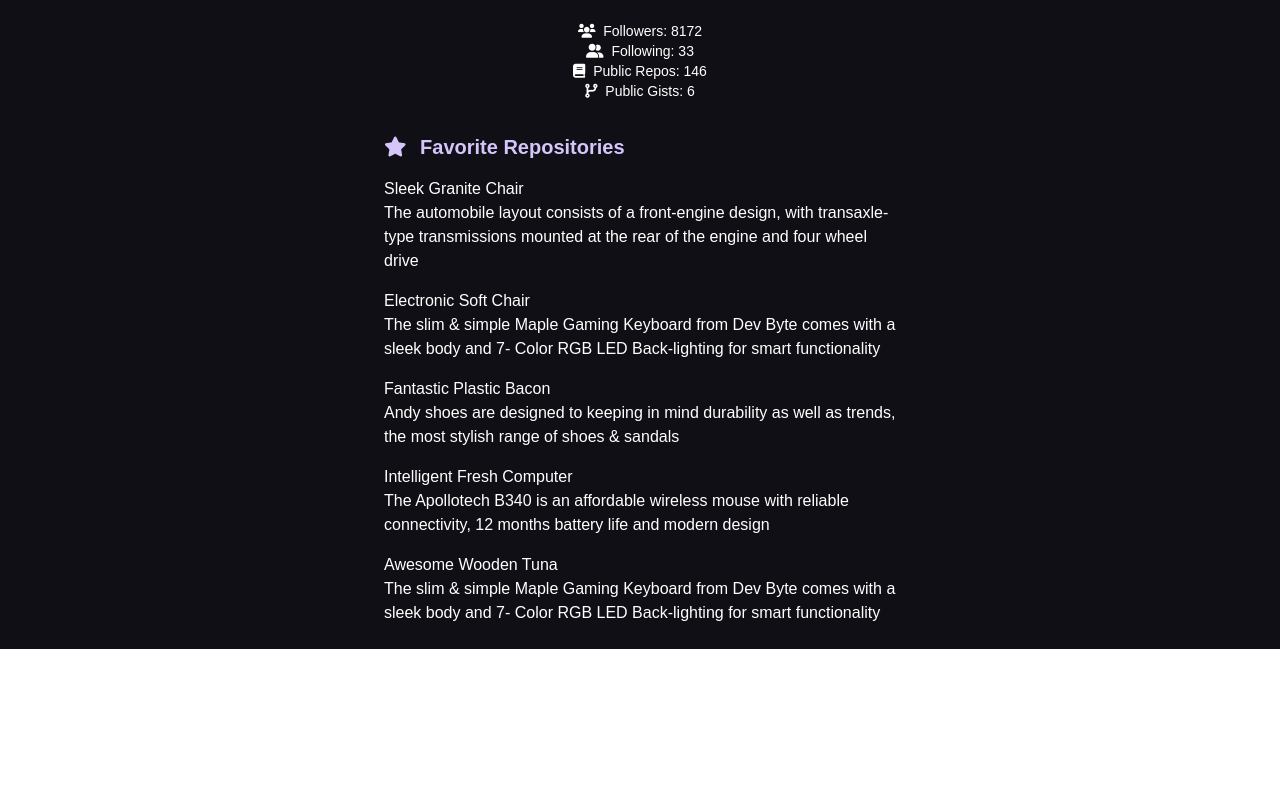
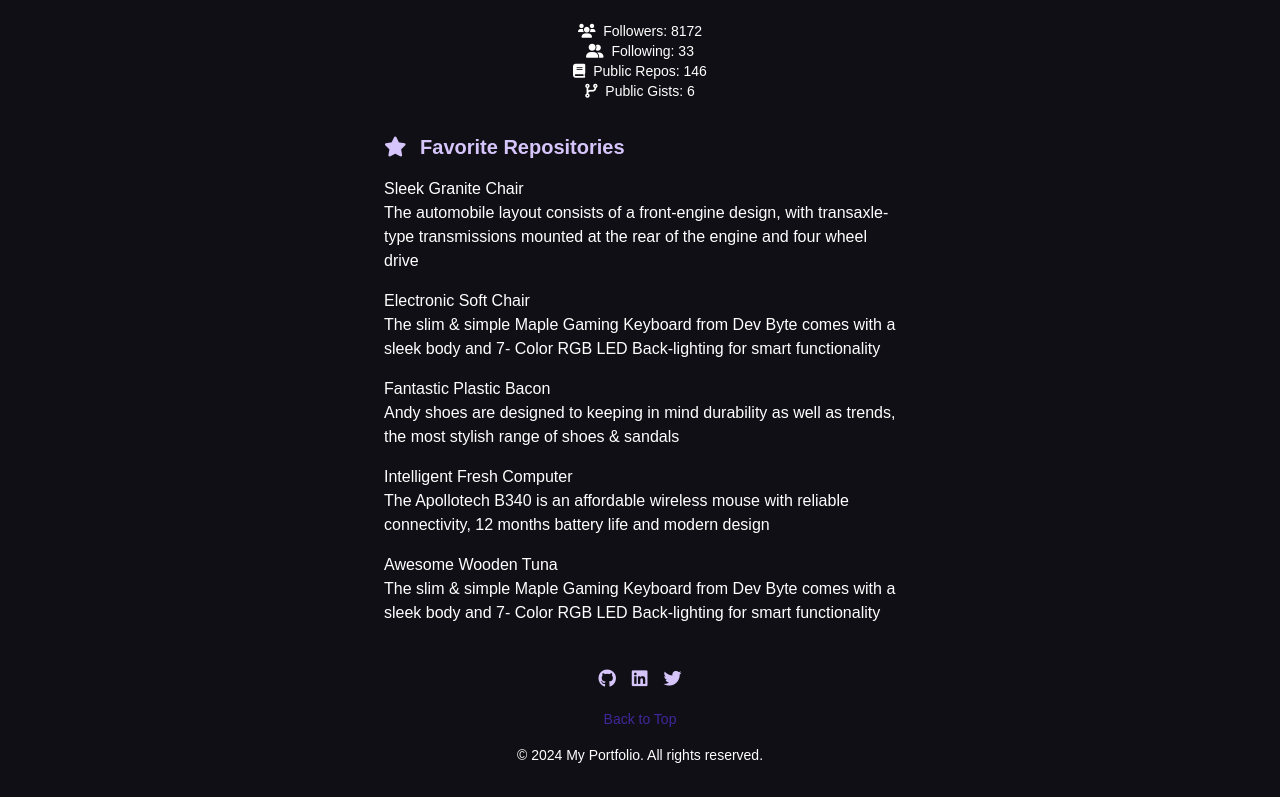
Before and after one commit to aaronedev/aaronsamuel, a Vue app: page / in a window 1280 px wide. Shown: the part 291-1088 px from the top of the page. Before the commit the page ends 940 px from the top, so only its background shows below. Built offline with nearby package versions, Linux system fonts and the light colour scheme; the HTML template or start-up script is replaced by a standard one.

Commit message:
-m added navbar

```diff
--- a/src/App.vue
+++ b/src/App.vue
@@ -1,8 +1,5 @@
 <template>
-  <div
-    id="app"
-    class="w-full bg-background text-text-primary"
-  >
+	<div id="app" class="w-full bg-background text-text-primary">
 		<main class="mt-20 w-full p-4">
 			<!-- NavBar -->
 			<NavBar @toggle-theme="toggleTheme" />
@@ -10,15 +7,12 @@
 			<div class="flex flex-col items-center justify-center space-y-8">
 				<!-- GitHub Profile -->
 				<div class="w-full max-w-lg text-center">
-          <div
-            v-if="profile"
-            class="flex flex-col items-center space-y-4"
-          >
+					<div v-if="profile" class="flex flex-col items-center space-y-4">
 						<img
 							:src="profile.avatar_url"
 							:alt="profile.name"
 							class="h-20 w-20 rounded-full border-2 border-accent-purple shadow-lg"
-            >
+						/>
 						<h2 class="text-xl font-bold text-accent-blue">
 							<i class="fab fa-github mr-2" /> GitHub Profile
 						</h2>
@@ -68,10 +62,7 @@
 						<i class="fas fa-star mr-2" /> Favorite Repositories
 					</h2>
 					<ul class="space-y-4">
-            <li
-              v-for="repo in repos"
-              :key="repo.id"
-            >
+						<li v-for="repo in repos" :key="repo.id">
 							<a
 								:href="repo.html_url"
 								target="_blank"
@@ -88,16 +79,20 @@
 				</div>
 			</div>
 		</main>
+		<!-- Footer Component -->
+		<Footer />
 	</div>
 </template>
 
 <script>
 import { faker } from "@faker-js/faker";
 import NavBar from "./components/NavBar.vue";
+import Footer from "./components/Footer.vue";
 
 export default {
 	components: {
 		NavBar,
+		Footer,
 	},
 	data() {
 		return {
--- /dev/null
+++ b/src/components/Footer.vue
@@ -0,0 +1,56 @@
+<template>
+	<footer class="bg-background py-6 text-text-primary">
+		<div class="container mx-auto flex flex-col items-center space-y-4">
+			<!-- Social Media Links -->
+			<div class="flex space-x-4">
+				<a
+					href="https://github.com"
+					target="_blank"
+					rel="noopener noreferrer"
+					class="text-lg text-accent-blue hover:text-accent-purple"
+				>
+					<i class="fab fa-github"></i>
+				</a>
+				<a
+					href="https://www.linkedin.com"
+					target="_blank"
+					rel="noopener noreferrer"
+					class="text-lg text-accent-blue hover:text-accent-purple"
+				>
+					<i class="fab fa-linkedin"></i>
+				</a>
+				<a
+					href="https://twitter.com"
+					target="_blank"
+					rel="noopener noreferrer"
+					class="text-lg text-accent-blue hover:text-accent-purple"
+				>
+					<i class="fab fa-twitter"></i>
+				</a>
+			</div>
+
+			<!-- Back to Top Link -->
+			<a href="#" class="text-sm text-accent-purple hover:underline">
+				Back to Top
+			</a>
+
+			<!-- Copyright Notice -->
+			<p class="text-muted text-sm">
+				&copy; {{ new Date().getFullYear() }} My Portfolio. All rights reserved.
+			</p>
+		</div>
+	</footer>
+</template>
+
+<script>
+export default {
+	name: "Footer",
+};
+</script>
+
+<style scoped>
+/* Footer Styling */
+footer {
+	border-top: 1px solid var(--text-muted);
+}
+</style>
```
Also changed, not shown: src/components/NavBar.vue (+3 -9 lines). Lines whose indentation alone changed are shown as unchanged.
